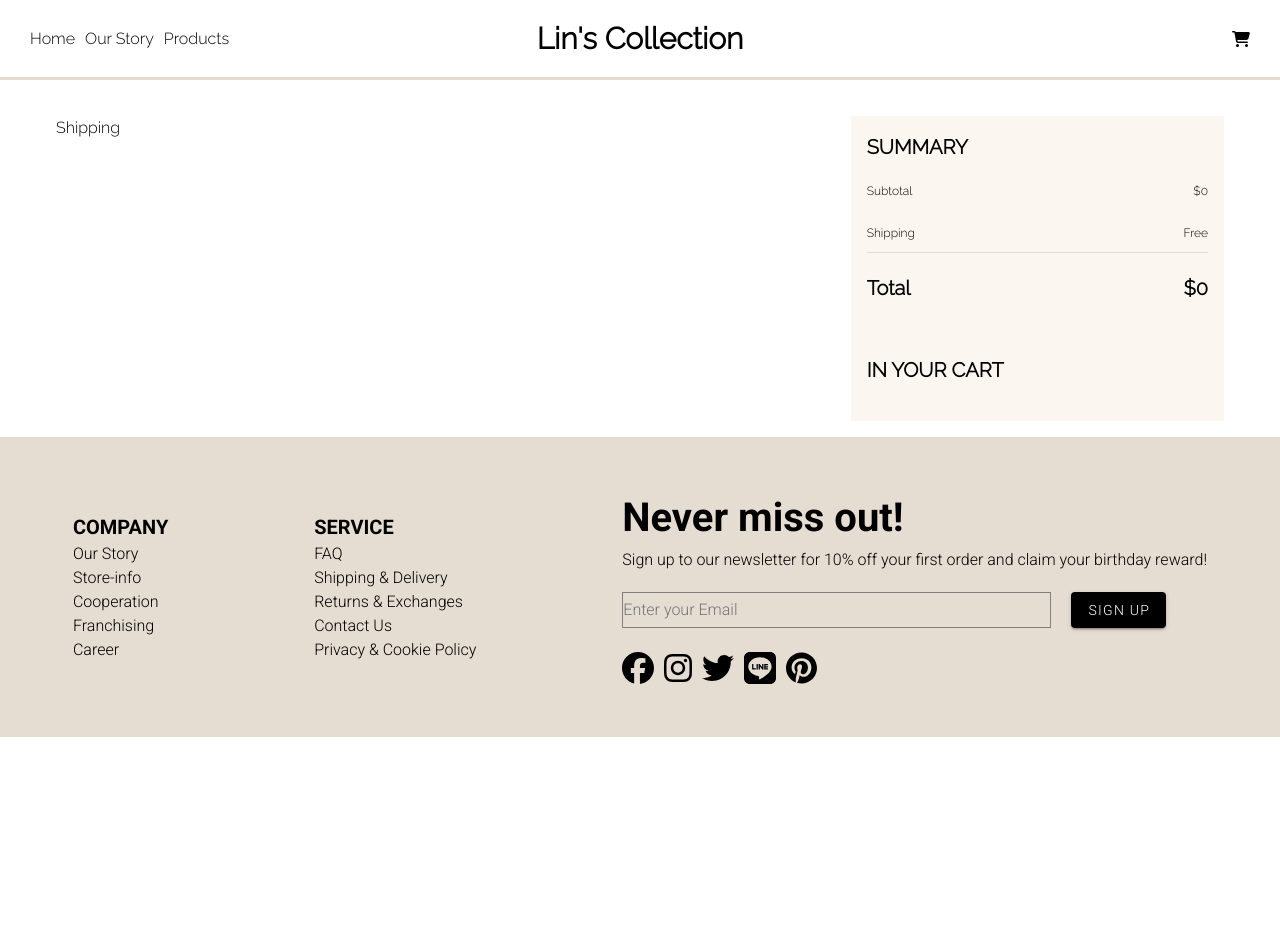
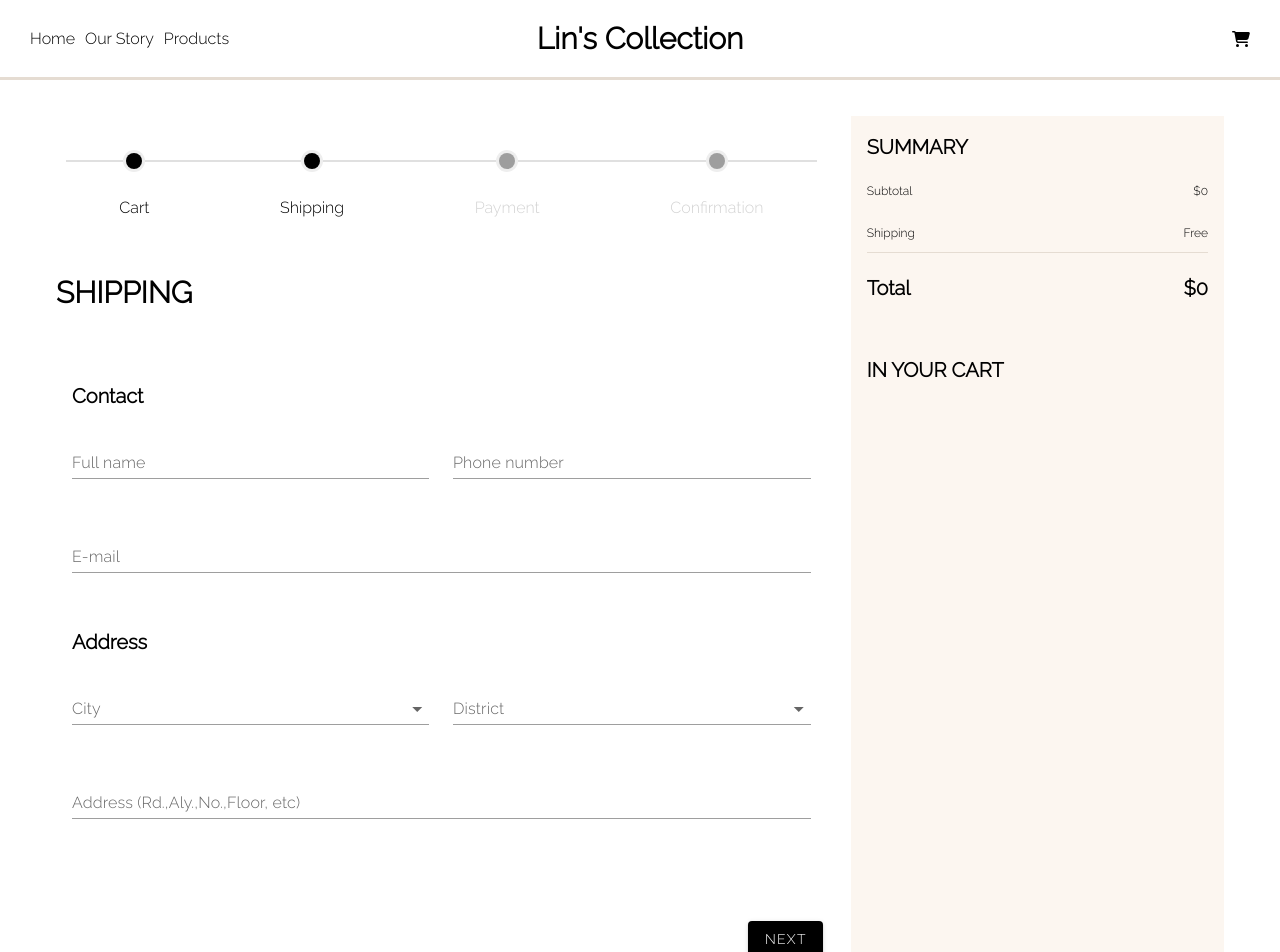
Before and after one commit to chrischlin/ecommerce-website, a Vue app: page /payment in a window 1280 px wide. Shown: the top 952 px of the page. Before the commit the page ends 800 px from the top, so only its background shows below. Built offline with nearby package versions, Linux system fonts and the light colour scheme.

Commit message:
feat: shipping temporarily completed

```diff
--- a/src/components/Payment/Shipping.vue
+++ b/src/components/Payment/Shipping.vue
@@ -1,7 +1,141 @@
 <template>
-    Shipping
+    <div class="progress">
+        <v-timeline direction="horizontal" side="end">
+            <v-timeline-item size="x-small">
+                <div class="text-h7">Cart</div>
+            </v-timeline-item>
+
+            <v-timeline-item size="x-small">
+                <div class="text-h7">Shipping</div>
+            </v-timeline-item>
+
+            <v-timeline-item size="x-small" dot-color="grey">
+                <div class="text-h7 text-color-grey">Payment</div>
+            </v-timeline-item>
+
+            <v-timeline-item size="x-small" dot-color="grey">
+                <div class="text-h7 text-color-grey">Confirmation</div>
+            </v-timeline-item>
+        </v-timeline>
+    </div>
+    <div class="title">SHIPPING</div>
+    <v-form @submit.prevent>
+        <v-container>
+            <div class="subtitle">Contact</div>
+            <v-row>
+                <v-col>
+                    <v-text-field v-model="fullName" :rules="nameRules" label="Full name" variant="underlined"
+                        label-color="blue"></v-text-field>
+                </v-col>
+                <v-col>
+                    <v-text-field v-model="phoneNumber" :rules="phoneRules" label="Phone number"
+                        variant="underlined"></v-text-field>
+                </v-col>
+            </v-row>
+            <v-row>
+                <v-col>
+                    <v-text-field v-model="email" :rules="emailRules" label="E-mail" variant="underlined"></v-text-field>
+                </v-col>
+            </v-row>
+            <v-row></v-row>
+        </v-container>
+    </v-form>
+    <v-form class="container">
+        <v-container>
+            <div class="subtitle">Address</div>
+            <v-row>
+                <v-col>
+                    <v-select :items="city" label="City" variant="underlined"></v-select>
+                </v-col>
+                <v-col>
+                    <v-select :items="district" label="District" variant="underlined"></v-select>
+                </v-col>
+            </v-row>
+            <v-row>
+                <v-col>
+                    <v-text-field v-model="address" :rules="addressRules" label="Address (Rd.,Aly.,No.,Floor, etc)"
+                        variant="underlined"></v-text-field>
+                </v-col>
+            </v-row>
+            <v-row justify="end" class="next-button">
+                <v-btn color="black">Next</v-btn>
+            </v-row>
+        </v-container>
+    </v-form>
 </template>
 
 <script>
+export default {
+    data: () => ({
+        fullName: '',
+        nameRules: [
+            value => {
+                if (value) return true;
+                return 'Full name is required';
+            },
+        ],
+        phoneNumber: '',
+        phoneRules: [
+            value => {
+                if (value) {
+                    if (/^\d+$/.test(value)) return true;
+                    return 'Phone number must contain only numbers.';
+                }
+                return 'Phone number is required.';
+            },
+        ],
+        email: '',
+        emailRules: [
+            value => {
+                if (value) return true;
+                return 'E-mail is requred.';
+            },
+            value => {
+                if (/.+@.+\..+/.test(value)) return true;
+                return 'E-mail must be valid.';
+            },
+        ],
+        city: ['Taipei City', 'New Taipei City'],
+        district: ['Wenshan District', 'Neihu District'],
+        address: '',
+        addressRules: [
+            value => {
+                if (value) return true;
+                return 'Address is required';
+            },
+        ],
+    }),
+}
+</script>
 
-</script>
+<style scoped>
+.progress {
+    margin: 10px;
+    margin-bottom: 50px;
+}
+
+.text-color-grey {
+    color: lightgrey;
+}
+
+
+.title {
+    font-size: 30px;
+    font-weight: bold;
+    margin-bottom: 50px;
+}
+
+.subtitle {
+    font-size: 20px;
+    font-weight: bold;
+    margin-bottom: 20px;
+}
+
+.container {
+    margin-bottom: 100px;
+}
+
+.next-button {
+    margin-top: 80px;
+}
+</style>
--- a/src/components/Payment/Summary.vue
+++ b/src/components/Payment/Summary.vue
@@ -59,7 +59,7 @@ export default {
 .summary {
     background-color: #fcf6f0;
     width: 100%;
-
+    height: 100%;
 }
 
 /* amount */
```
